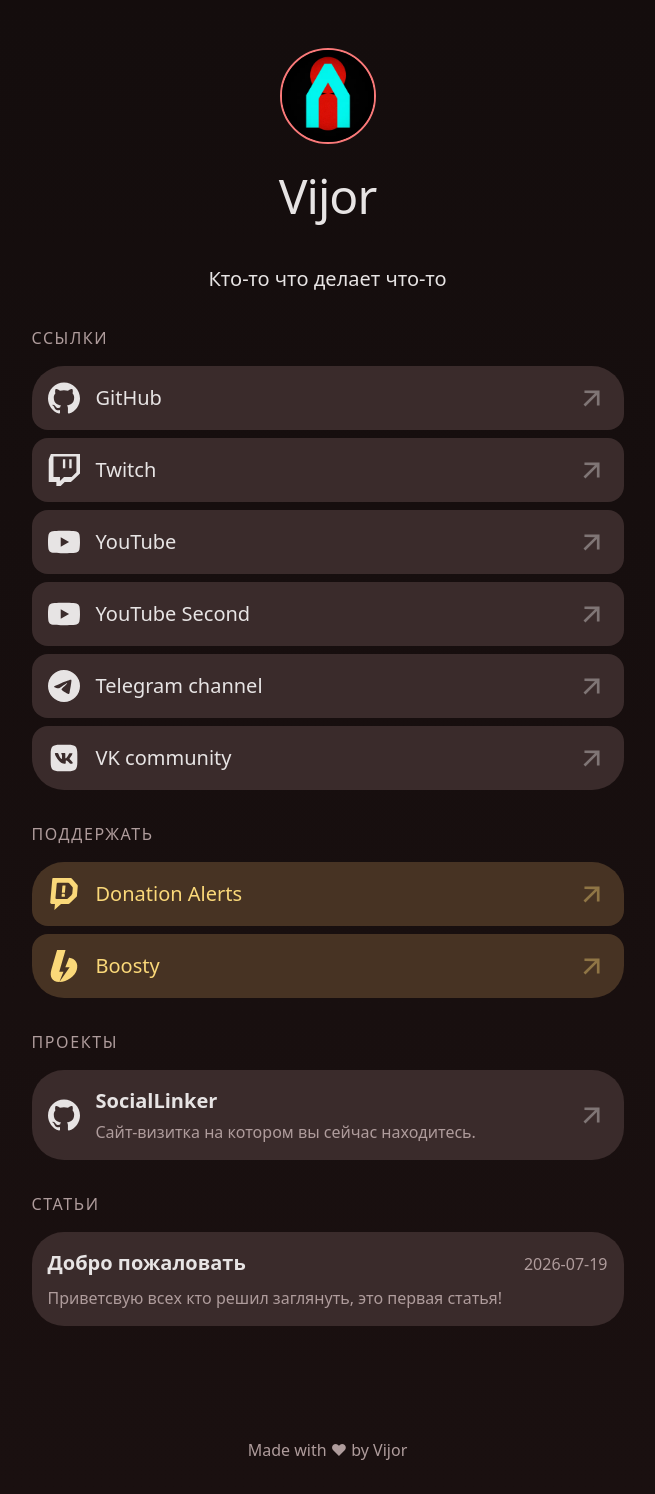
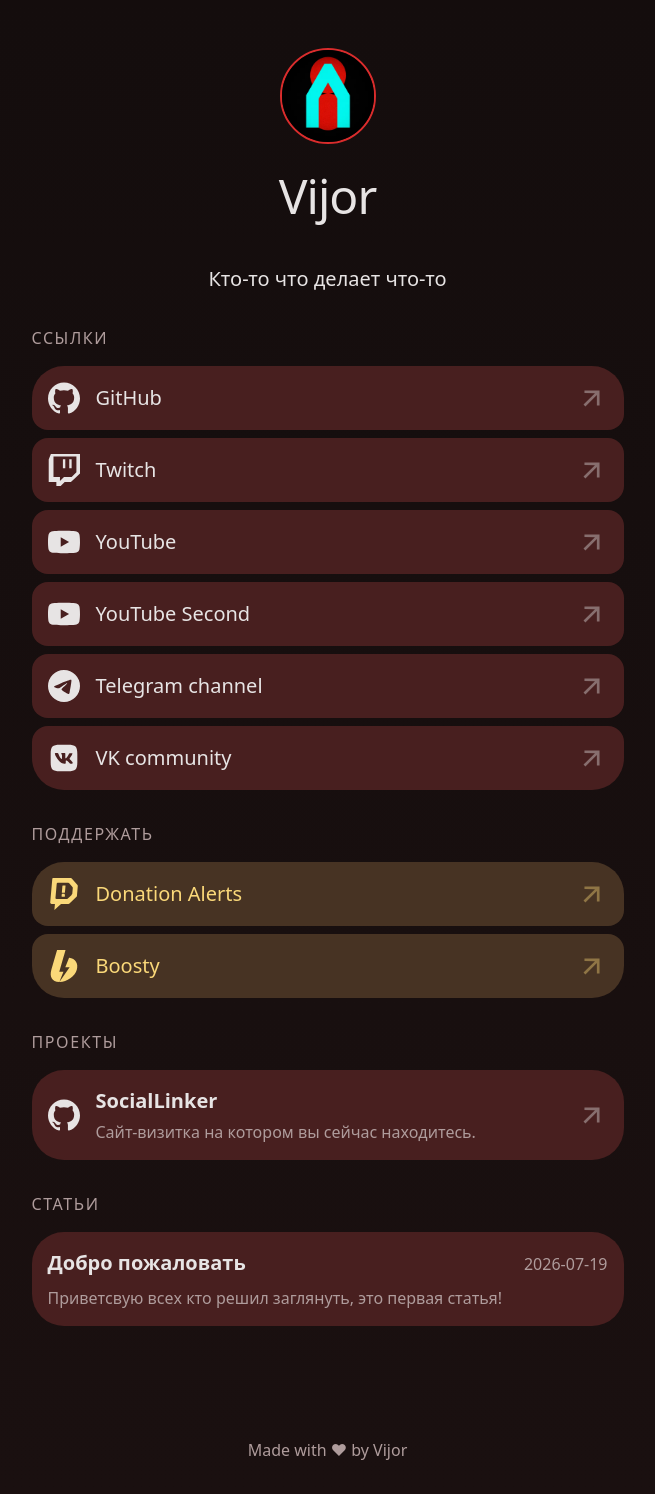
Before and after one commit to Vijorich/SocialLinker, a Jekyll site: the page built from index.html, in a window 1280 px wide. Shown: the whole page, without its empty margins (305-960 px from the left). Built offline with Jekyll 4.4.1, drawn with Linux system fonts in a browser that asks for light colours.

Commit message:
Accent style changes

```diff
--- a/assets/style.css
+++ b/assets/style.css
@@ -1,10 +1,10 @@
 :root {
   --bg: #140d0d;
-  --bg-card: #3a2b2b;
-  --bg-card-hover: #453434;
+  --bg-card: #481f1f;
+  --bg-card-hover: #a12727;
   --fg: #e7e4e4;
   --fg-muted: #af9c9c;
-  --accent: #fa7979;
+  --accent: #da2c2c;
   --gold: #fad879;
   --max-width: 40rem;
   --radius: 2rem;
```
